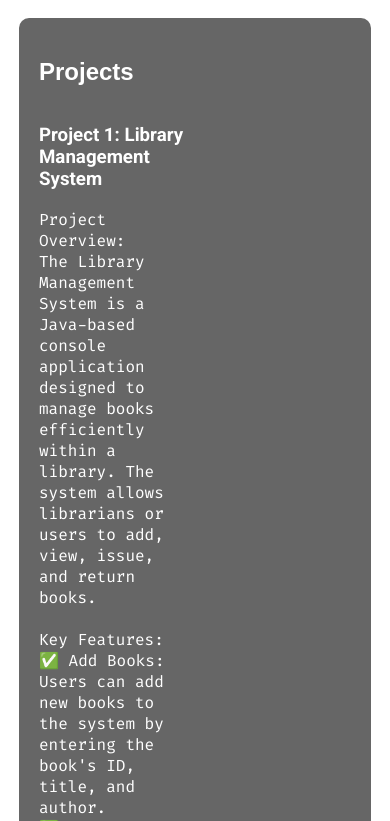
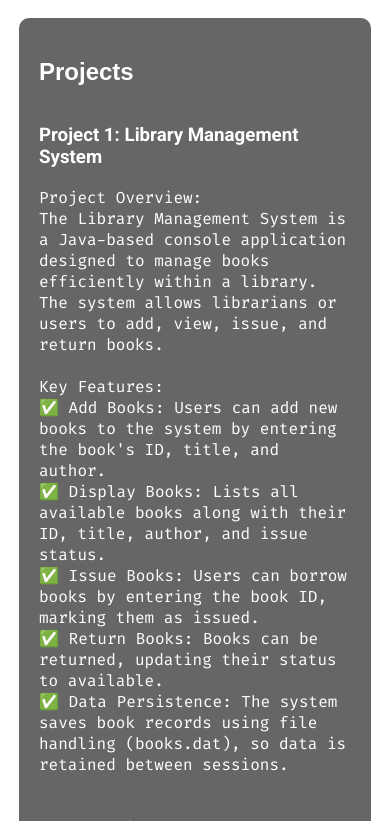
Before and after one commit to upesnavneet/Web-development, a plain HTML site: page index.html in a window 390 px wide. Shown: the part 1083-1904 px from the top of the page. Drawn offline with Linux system fonts and the light colour scheme; a web font is replaced by a local one.

Commit message:
Update styles.css

```diff
--- a/styles.css
+++ b/styles.css
@@ -82,7 +82,7 @@ p {
     font-family: "Fira Code", serif;
 }
 
-
+/* Project layout */
 .project {
     display: flex;
     align-items: flex-start;
@@ -133,3 +133,15 @@ p {
 .next {
     right: 10px;
 }
+
+/* Responsive design */
+@media (max-width: 768px) {
+    .project {
+        flex-direction: column; /* Stack content vertically on smaller screens */
+    }
+
+    .project-content {
+        margin-right: 0; /* Remove right margin for vertical layout */
+        margin-bottom: 20px; /* Add spacing between description and slideshow */
+    }
+}
```
